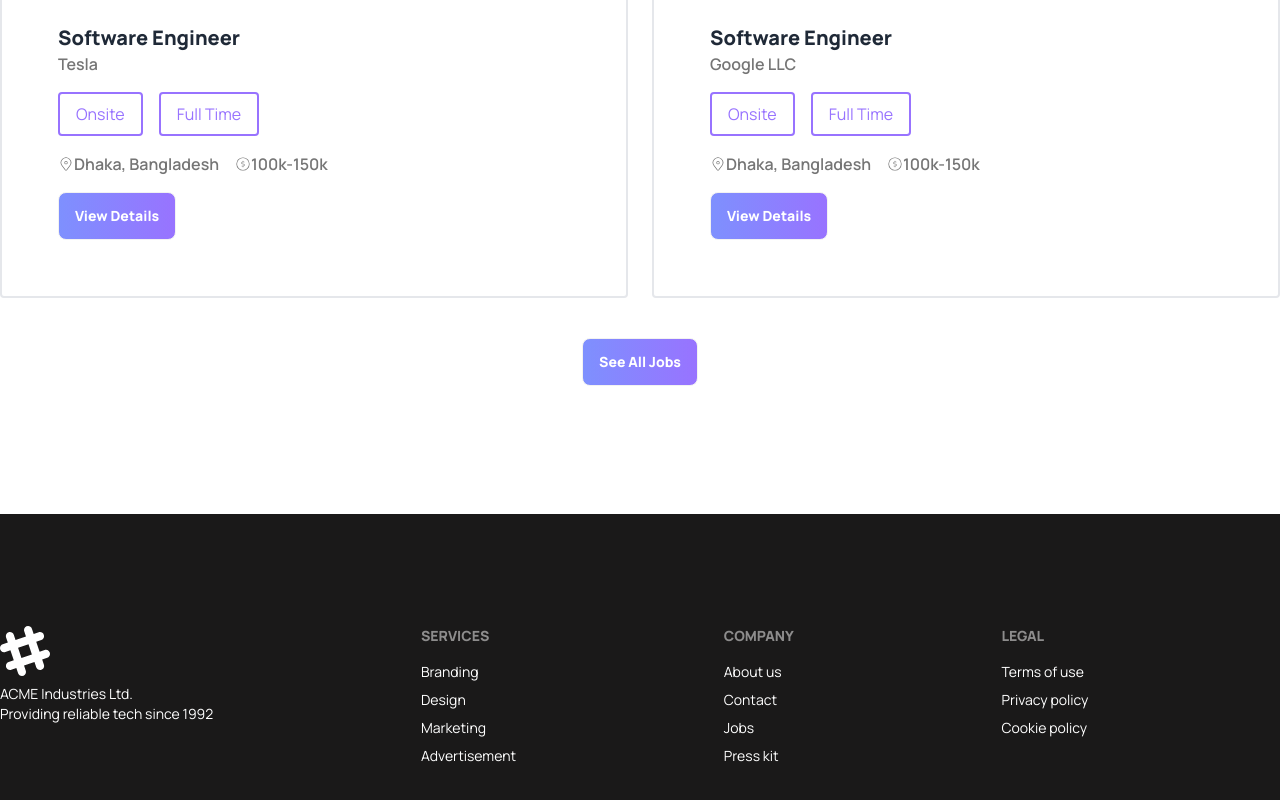
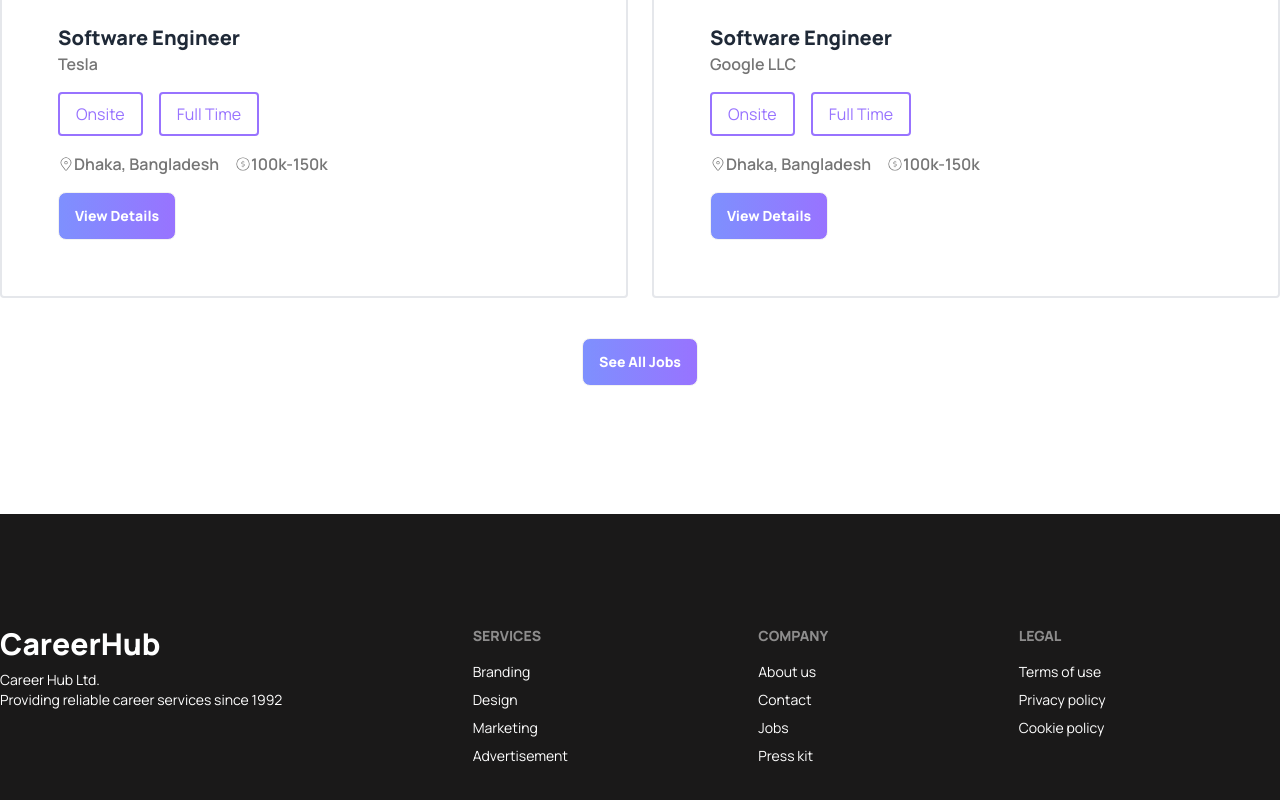
Before and after one commit to mashfikur/career-hub-react-project, a React (Vite) app: page / in a window 1280 px wide. Shown: the part 2381-3181 px from the top of the page. Built offline with nearby package versions, Linux system fonts and the light colour scheme.

Commit message:
dynamic job route created

```diff
--- a/src/assets/components/Footer.jsx
+++ b/src/assets/components/Footer.jsx
@@ -4,21 +4,11 @@ const Footer = () => {
       <div className="bg-[#1A1919] text-white">
         <footer className="footer max-w-[80rem] mx-auto py-28 ">
           <aside>
-            <svg
-              width="50"
-              height="50"
-              viewBox="0 0 24 24"
-              xmlns="http://www.w3.org/2000/svg"
-              fillRule="evenodd"
-              clipRule="evenodd"
-              className="fill-current"
-            >
-              <path d="M22.672 15.226l-2.432.811.841 2.515c.33 1.019-.209 2.127-1.23 2.456-1.15.325-2.148-.321-2.463-1.226l-.84-2.518-5.013 1.677.84 2.517c.391 1.203-.434 2.542-1.831 2.542-.88 0-1.601-.564-1.86-1.314l-.842-2.516-2.431.809c-1.135.328-2.145-.317-2.463-1.229-.329-1.018.211-2.127 1.231-2.456l2.432-.809-1.621-4.823-2.432.808c-1.355.384-2.558-.59-2.558-1.839 0-.817.509-1.582 1.327-1.846l2.433-.809-.842-2.515c-.33-1.02.211-2.129 1.232-2.458 1.02-.329 2.13.209 2.461 1.229l.842 2.515 5.011-1.677-.839-2.517c-.403-1.238.484-2.553 1.843-2.553.819 0 1.585.509 1.85 1.326l.841 2.517 2.431-.81c1.02-.33 2.131.211 2.461 1.229.332 1.018-.21 2.126-1.23 2.456l-2.433.809 1.622 4.823 2.433-.809c1.242-.401 2.557.484 2.557 1.838 0 .819-.51 1.583-1.328 1.847m-8.992-6.428l-5.01 1.675 1.619 4.828 5.011-1.674-1.62-4.829z"></path>
-            </svg>
+          <a className=" normal-case text-3xl font-extrabold">CareerHub</a>
             <p>
-              ACME Industries Ltd.
+              Career Hub Ltd.
               <br />
-              Providing reliable tech since 1992
+              Providing reliable career services since 1992
             </p>
           </aside>
           <nav>
--- a/src/assets/components/Job.jsx
+++ b/src/assets/components/Job.jsx
@@ -1,8 +1,10 @@
 import PropTypes from "prop-types";
 import { CiLocationOn, CiDollar } from "react-icons/ci";
+import { Link } from "react-router-dom";
 
 const Job = ({ job }) => {
   const {
+    id,
     logo,
     job_title,
     company_name,
@@ -39,7 +41,9 @@ const Job = ({ job }) => {
           </h3>
         </div>
         <div>
-          <button className="btn btn-own" >View Details</button>
+          <Link to={`/job/${id}`}>
+            <button className="btn btn-own">View Details</button>
+          </Link>
         </div>
       </div>
     </div>
--- /dev/null
+++ b/src/assets/components/JobDetails.jsx
@@ -0,0 +1,11 @@
+
+
+const JobDetails = () => {
+    return (
+        <div>
+            Job details of :
+        </div>
+    );
+};
+
+export default JobDetails;
```
Also changed, not shown: src/main.jsx (+10 -6 lines).
